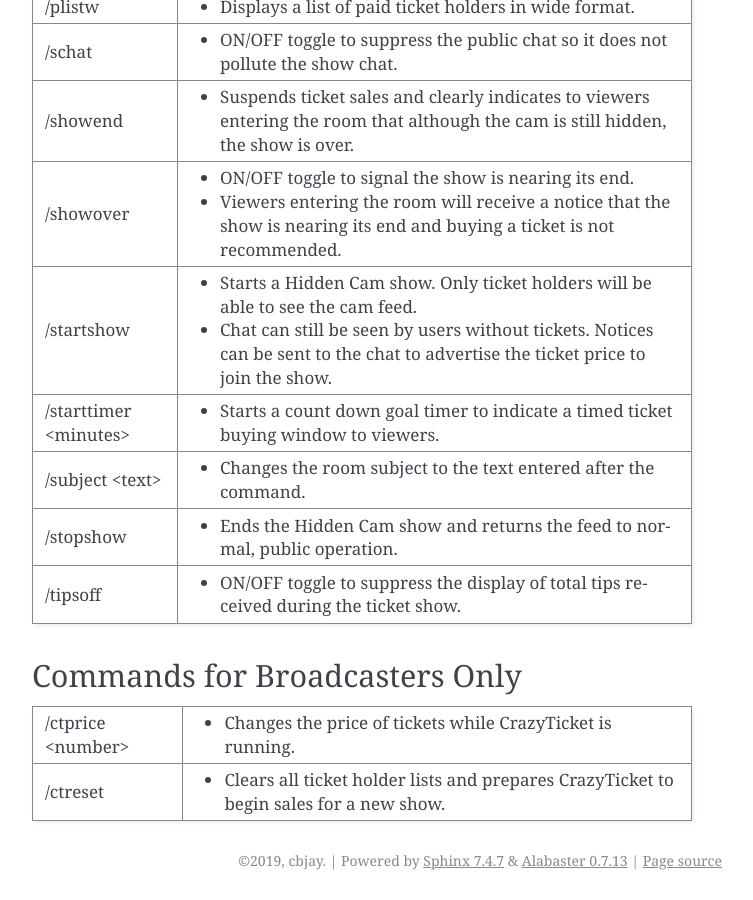
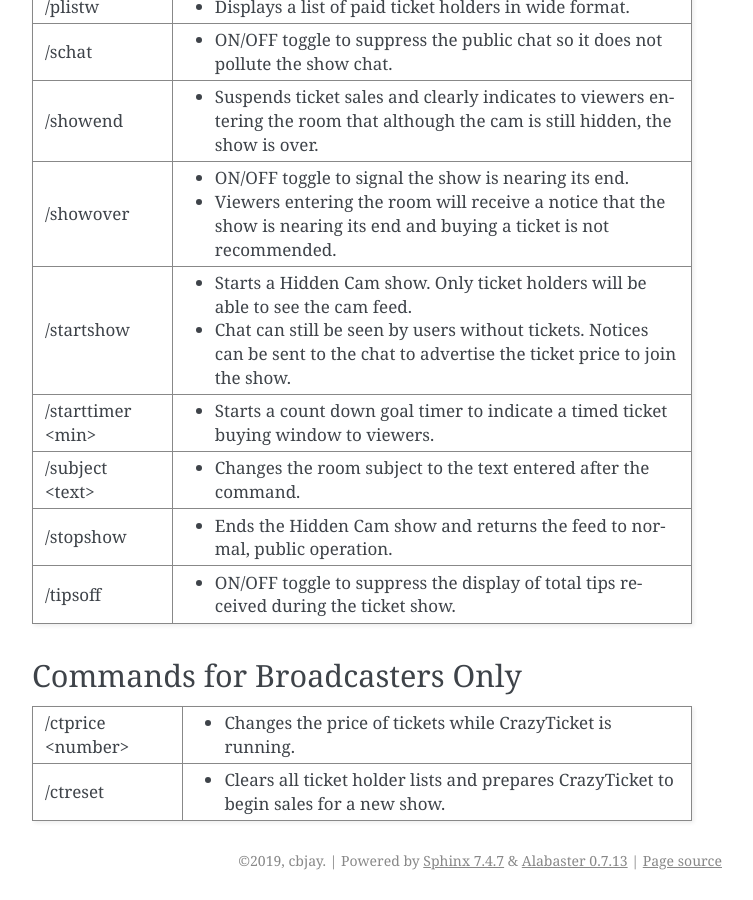
Before and after one commit to cbdocs/crazyticket-bot, a Sphinx documentation site: the page built from docs/source/commands.rst, in a window 1280 px wide and 900 px high, scrolled down 1622 px. Shown: the whole window, without its empty margins (388-1141 px from the left). Built offline with Sphinx 7.4.7, drawn with Linux system fonts in a browser that asks for light colours; some of the changed lines change nothing that is shown.

Commit message:
Re-rendered html

```diff
--- a/docs/source/commands.rst
+++ b/docs/source/commands.rst
@@ -77,7 +77,7 @@
 | /startshow		| * Starts a Hidden Cam show. Only ticket holders will be able to see the cam feed.							|
 |			| * Chat can still be seen by users without tickets. Notices can be sent to the chat to advertise the ticket price to join the show.	|
 +-----------------------+---------------------------------------------------------------------------------------------------------------------------------------+
-| /starttimer <minutes>	| * Starts a count down goal timer to indicate a timed ticket buying window to viewers.							|
+| /starttimer <min>	| * Starts a count down goal timer to indicate a timed ticket buying window to viewers.							|
 +-----------------------+---------------------------------------------------------------------------------------------------------------------------------------+
 | /subject <text>	| * Changes the room subject to the text entered after the command.									|
 +-----------------------+---------------------------------------------------------------------------------------------------------------------------------------+
```
Also changed, not shown: 5 other files.
